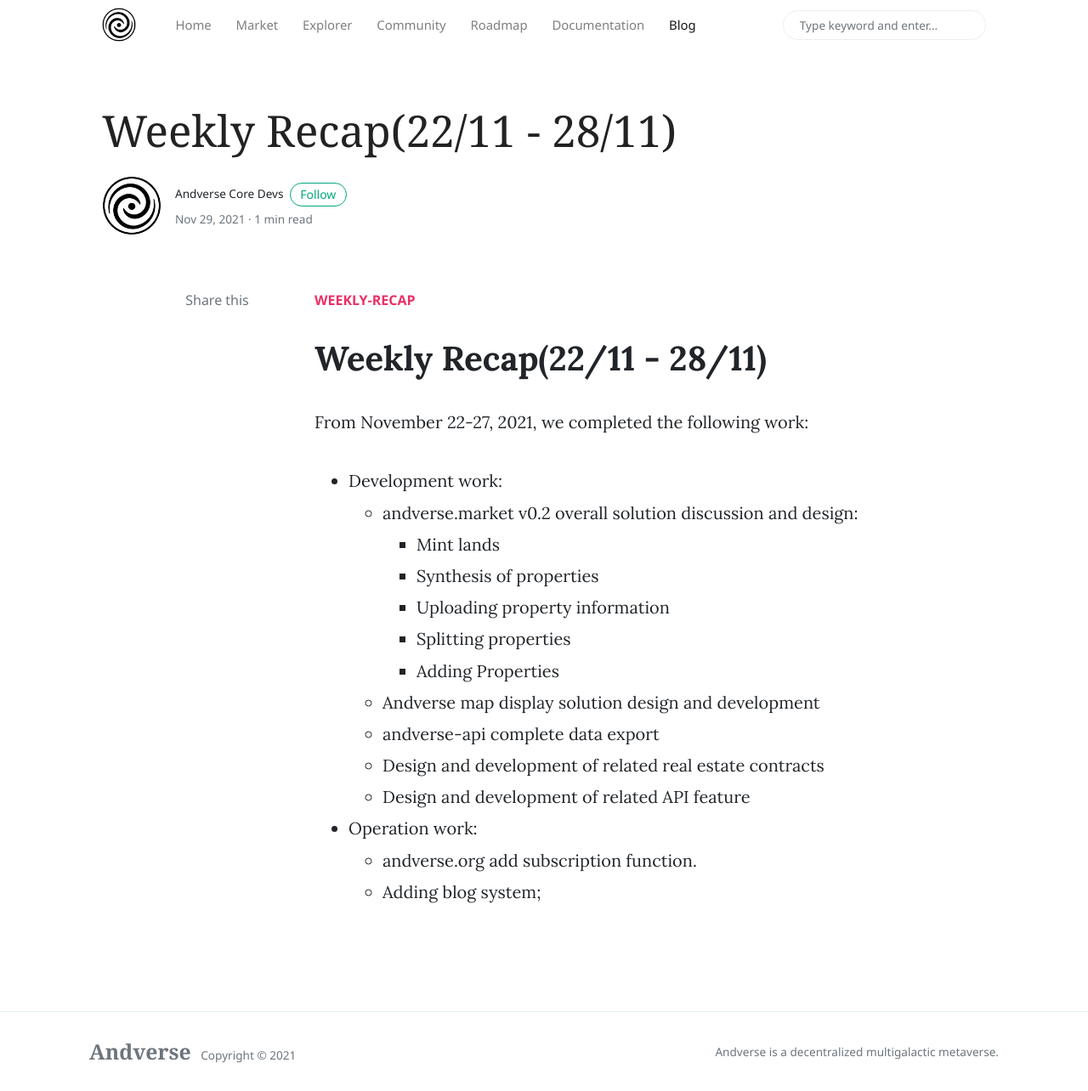
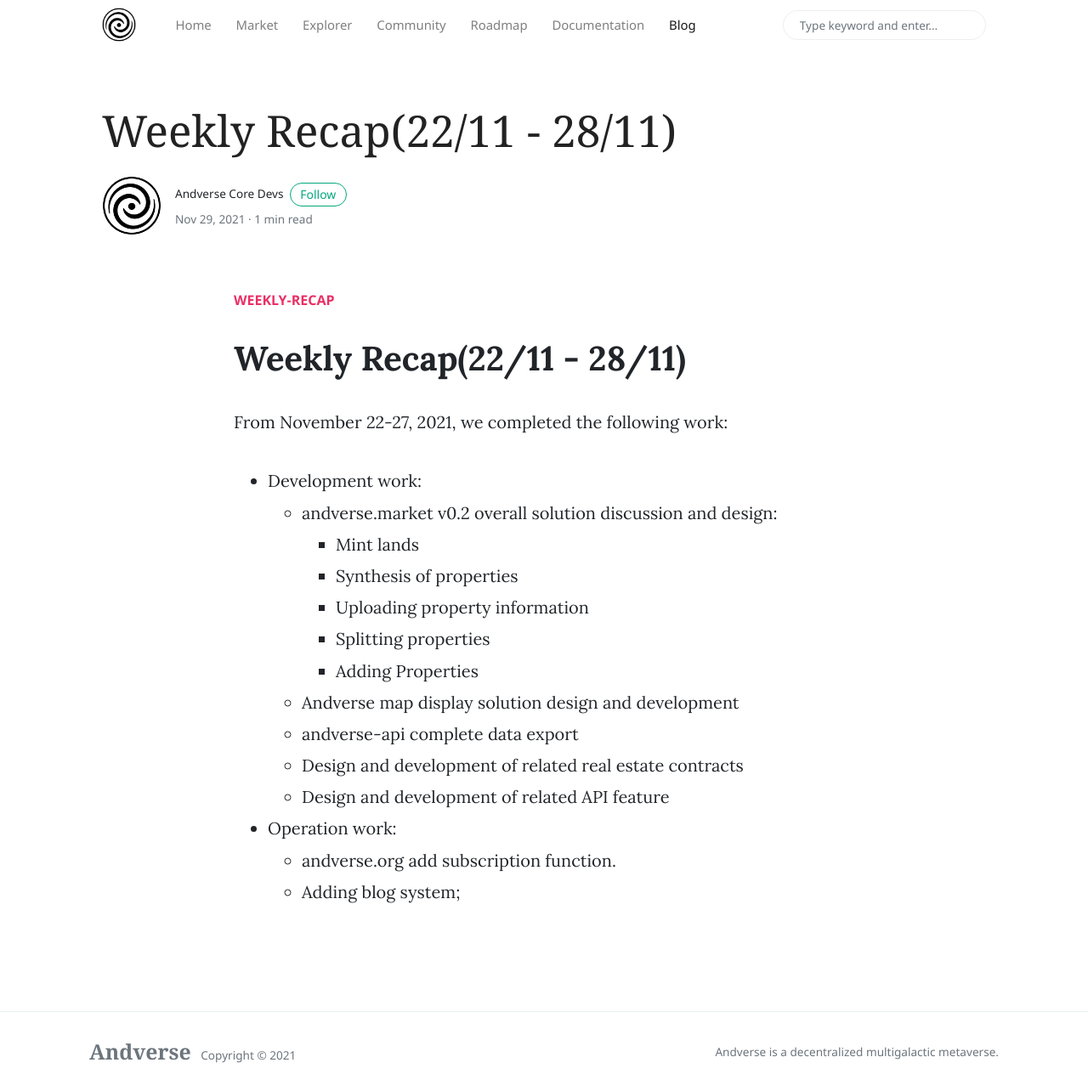
Before and after one commit to andverse-core/blog, a Jekyll site: the page built from _posts/2021-11-29-weekly-recap.md, in a window 1280 px wide and 1284 px high. Shown: the whole window at 85% size. Built offline with Jekyll 4.4.1, drawn with Linux system fonts in a browser that asks for light colours; nearby versions of some CDN libraries; comment, search, counter and statistics services are not loaded.

Commit message:
hide share

```diff
--- a/_layouts/post.html
+++ b/_layouts/post.html
@@ -36,23 +36,23 @@
 
 
         <!-- Share -->
-		<div class="col-lg-2 pr-4 mb-4 col-md-12">
+		<!-- <div class="col-lg-2 pr-4 mb-4 col-md-12">
 			<div class="sticky-top sticky-top-offset text-center">
 				<div class="text-muted">
 					Share this
 				</div>
 				<div class="share d-inline-block">
-					<!-- AddToAny BEGIN -->
+
 					<div class="a2a_kit a2a_kit_size_32 a2a_default_style">
 						<a class="a2a_dd" href="https://www.addtoany.com/share"></a>
 						<a class="a2a_button_facebook"></a>
 						<a class="a2a_button_twitter"></a>
 					</div>
 					<script async src="https://static.addtoany.com/menu/page.js"></script>
-					<!-- AddToAny END -->
+
 				</div>
 			</div>
-		</div>
+		</div> -->
 
 		<div class="col-md-12 col-lg-8">
 
```
